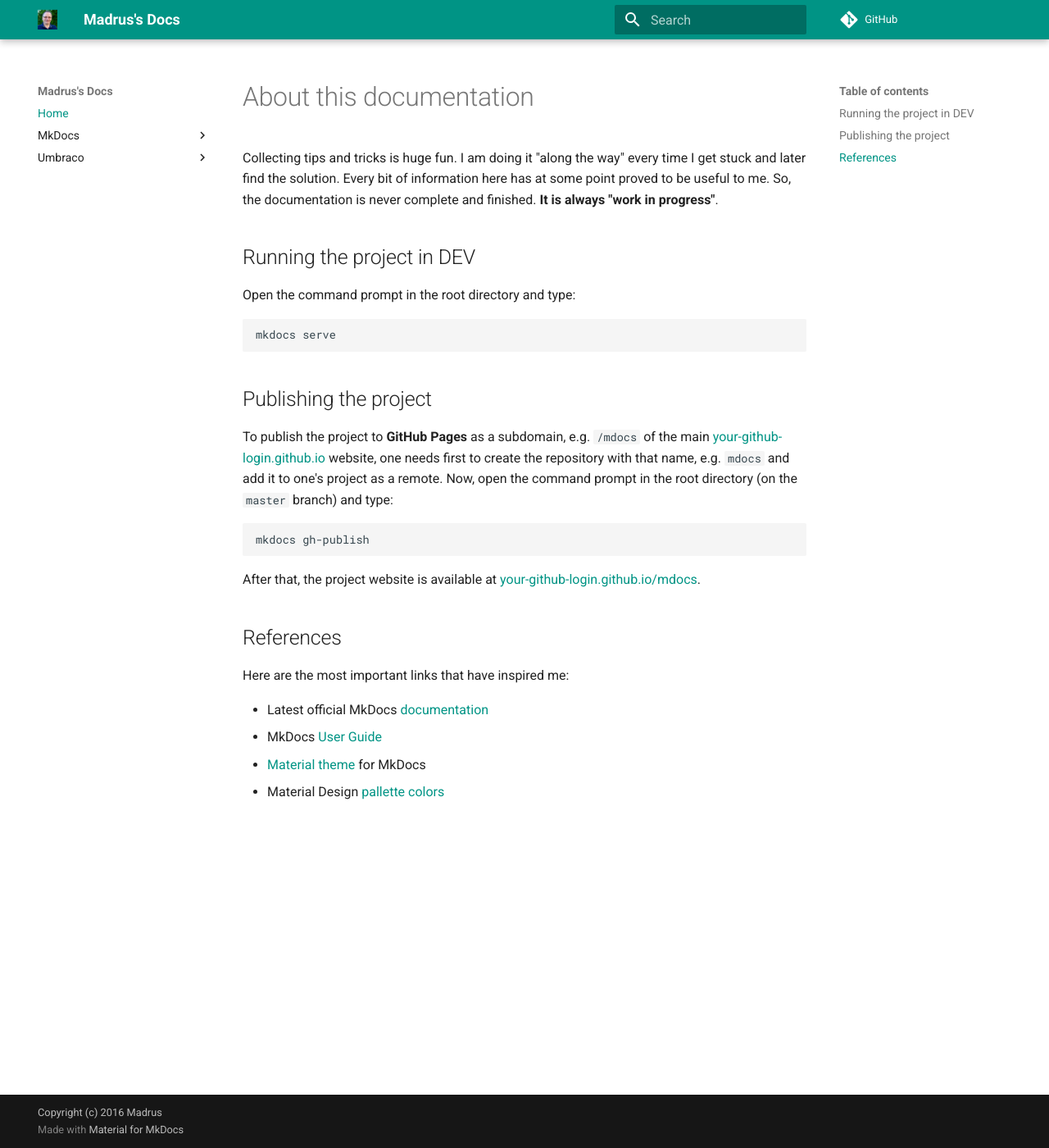
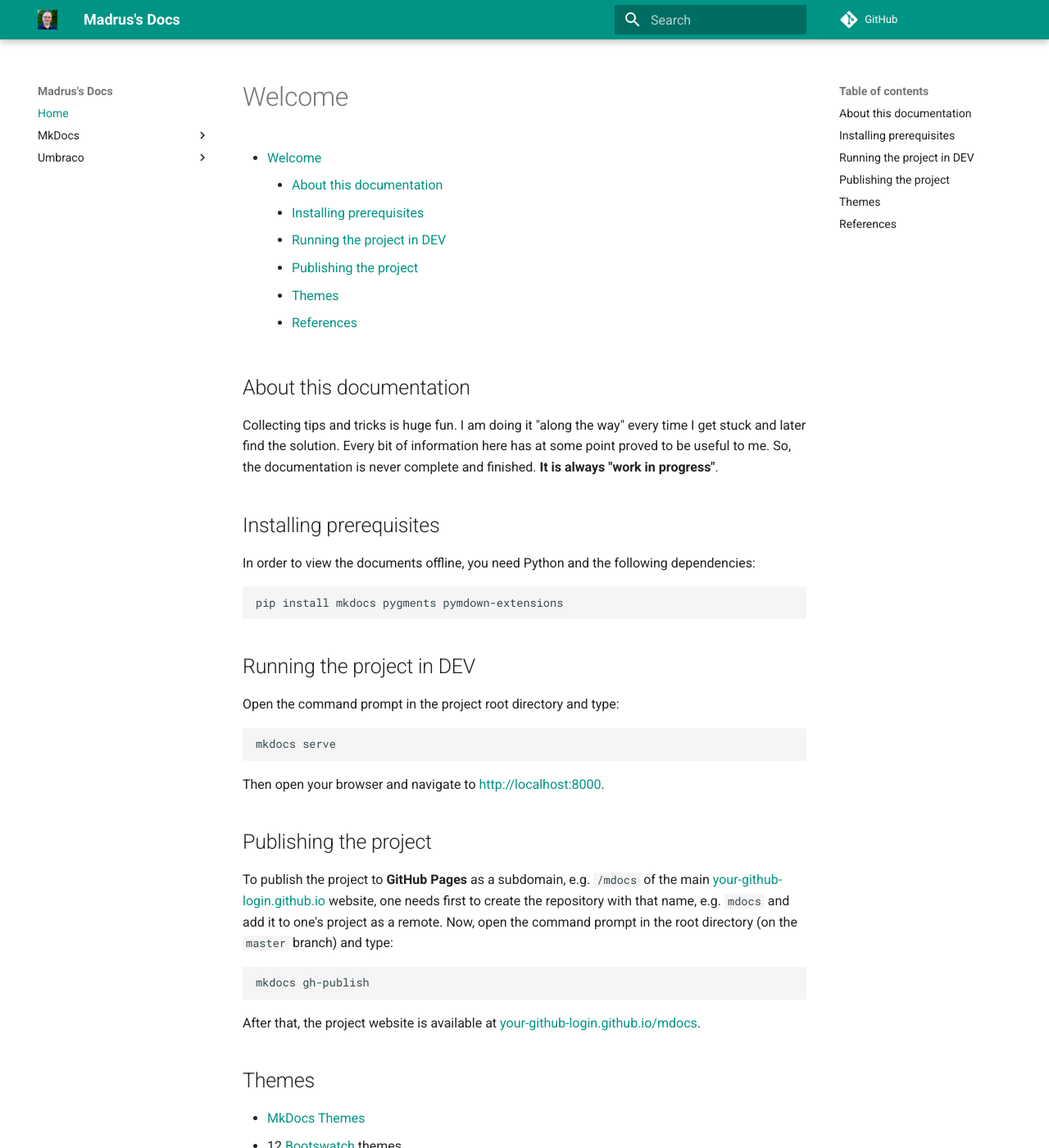
Before and after one commit to madrus/mdocs, an MkDocs documentation site: the page built from docs/index.md, in a window 1280 px wide and 1400 px high. Shown: the whole window at 82% size. Built offline with MkDocs 1.6.1 and Material for MkDocs 9.7.7, drawn with Linux system fonts in a browser that asks for light colours; comment, search, counter and statistics services are not loaded; old or Windows-style settings are respelled for this version of MkDocs; some of the changed text lies outside the part shown.

Commit message:
added toc

````diff
--- a/docs/index.md
+++ b/docs/index.md
@@ -1,14 +1,28 @@
-# About this documentation
+# Welcome
+
+[TOC]
+
+## About this documentation
 
 Collecting tips and tricks is huge fun. I am doing it "along the way" every time I get stuck and later find the solution. Every bit of information here has at some point proved to be useful to me. So, the documentation is never complete and finished. **It is always "work in progress"**.
 
+## Installing prerequisites
+
+In order to view the documents offline, you need Python and the following dependencies:
+
+```bash
+pip install mkdocs pygments pymdown-extensions
+```
+
 ## Running the project in DEV
 
-Open the command prompt in the root directory and type:
+Open the command prompt in the project root directory and type:
 
 ```bash
 mkdocs serve
 ```
+
+Then open your browser and navigate to [http://localhost:8000](http://localhost:8000/).
 
 ## Publishing the project
 
@@ -20,6 +34,14 @@ mkdocs gh-publish
 
 After that, the project website is available at [your-github-login.github.io/mdocs](your-github-login.github.io/mdocs).
 
+## Themes
+
+* [MkDocs Themes](https://github.com/mkdocs/mkdocs/wiki/MkDocs-Themes)
+* 12 [Bootswatch](http://mkdocs.github.io/mkdocs-bootswatch/) themes
+* [Cinder](http://sourcefoundry.org/cinder/) theme
+* [Alabaster](https://github.com/iamale/mkdocs-alabaster) theme (quite simple)
+* [Bootstrap](https://github.com/mkdocs/mkdocs-bootstrap) theme
+
 ## References
 
 Here are the most important links that have inspired me:
--- a/mkdocs.yml
+++ b/mkdocs.yml
@@ -31,7 +31,7 @@ extra:
   logo: 'images/logo.png'
   palette:
     primary: 'teal'
-    accent: 'deep orange'
+    accent: 'teal'
   font:
     text: 'Roboto'
     code: 'Roboto Mono'
````
Also changed, not shown: docs/mkdocs/custom_styling.md (+4 -0 lines), docs/mkdocs/technicalities.md (+4 -0 lines), docs/umbraco/technicalities.md (+4 -0 lines).
